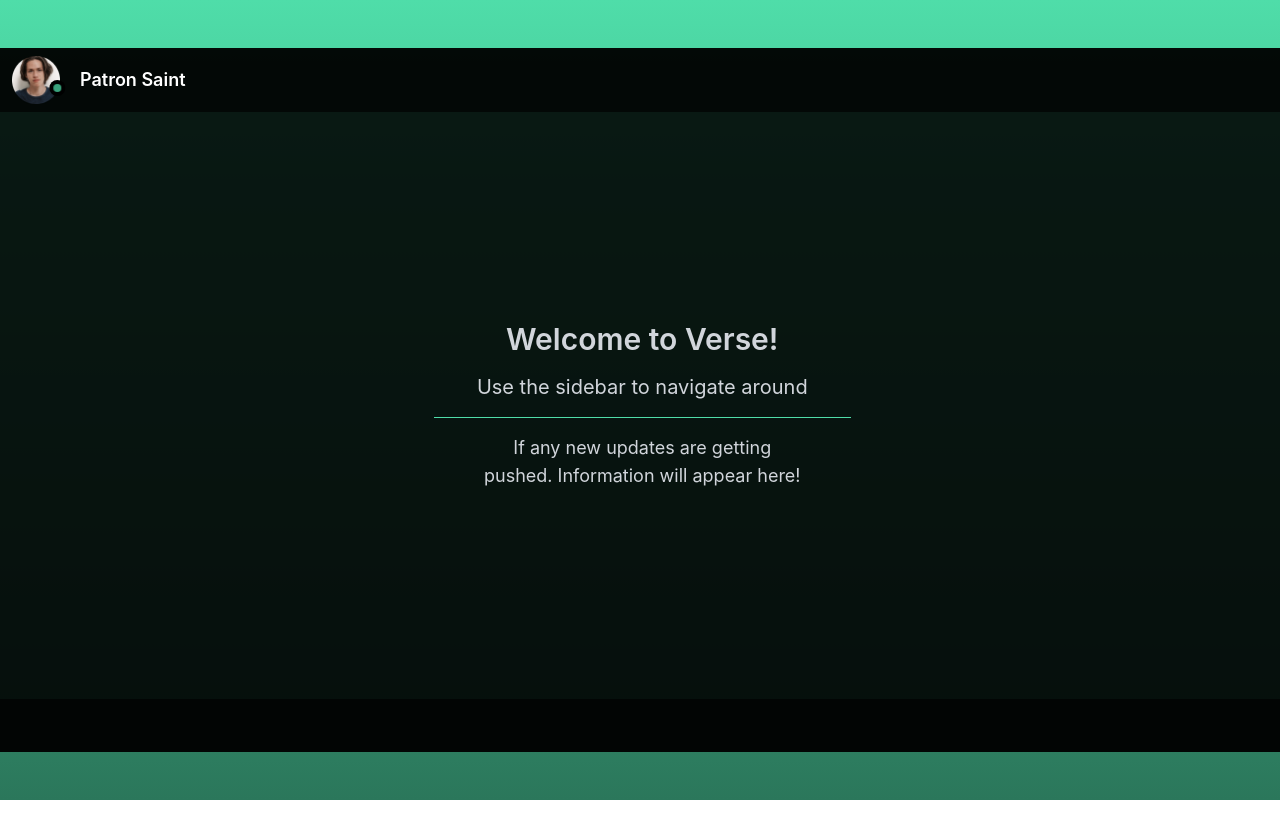
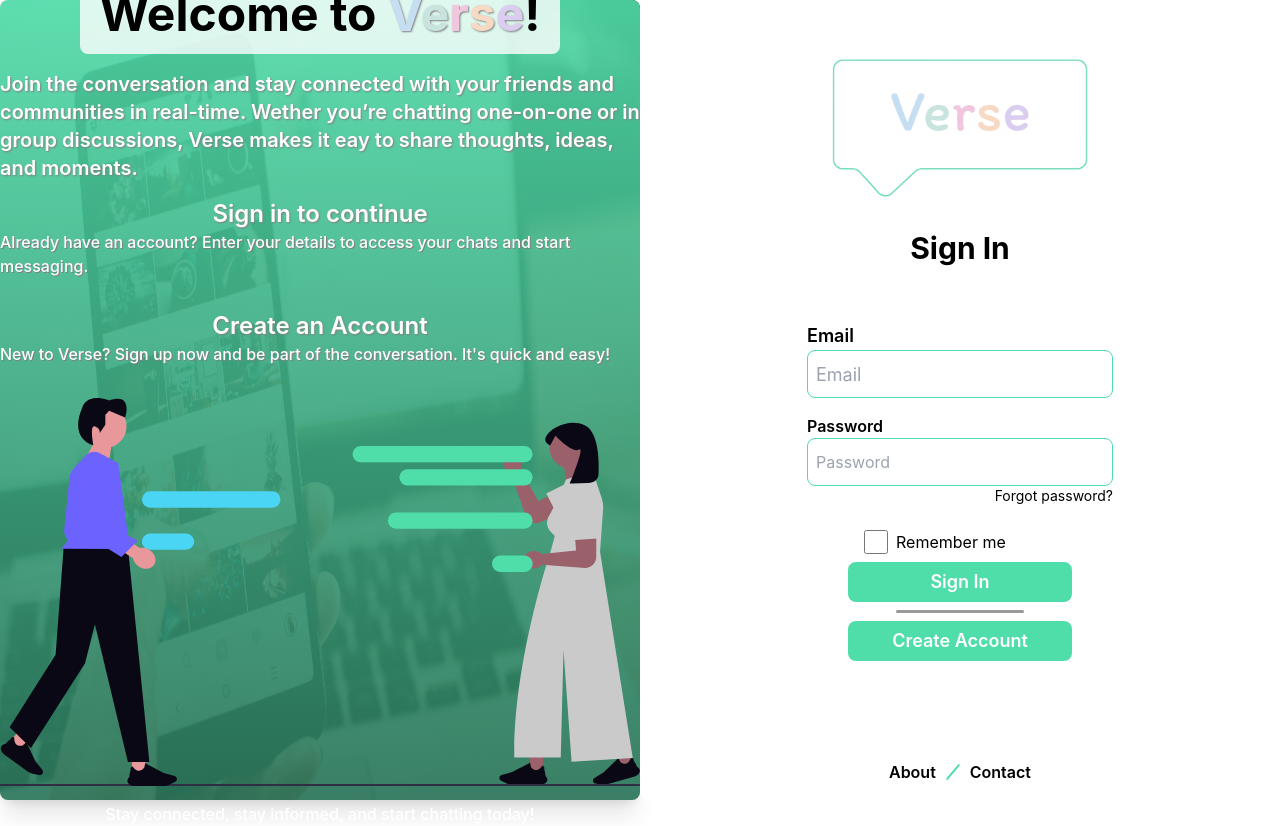
Before and after one commit to JoelSRJE/Verse-Chat-App, a Next.js app: page / in a window 1280 px wide. Before the commit the page ends 800 px from the top, so only its background shows below. Built offline with nearby package versions, Linux system fonts and the light colour scheme.

Commit message:
Restructured login/register to auth

```diff
--- a/src/app/page.js
+++ b/src/app/page.js
@@ -1,11 +1,19 @@
-import React from "react";
-import LoginPage from "./pages/auth/login";
+"use client";
+import React, { useState } from "react";
+
 import ChattApp from "./pages/chatt/chatt";
+import LoginPage from "./pages/auth/login/login";
+import AuthLandingPage from "./pages/auth/login/page";
 
 export default function Home() {
+  const [isLoggedIn, setIsLoggedIn] = useState(false);
   return (
     <div className=" flex w-screen h-screen">
-      <ChattApp />
+      {isLoggedIn ? (
+        <ChattApp />
+      ) : (
+        <AuthLandingPage setIsLoggedIn={setIsLoggedIn} />
+      )}
     </div>
   );
 }
--- /dev/null
+++ b/src/app/pages/auth/login/login.jsx
@@ -0,0 +1,56 @@
+import React from "react";
+import Image from "next/image";
+
+const LoginComponent = ({ handleContent }) => {
+  return (
+    <div className="flex flex-col flex-1 justify-center items-center bg-white rounded-l-[8px] relative">
+      <div className="flex flex-col justify-center items-center mb-20">
+        <img src="/verselogo.png" alt="Verse logo" className="w-2/5 mb-8" />
+        <span className="text-3xl font-bold mb-12">Sign In</span>
+        <div className="flex flex-col gap-4 mb-4 p-2">
+          <div className="flex flex-col text-lg">
+            <span className=" font-semibold">Email</span>
+            <input
+              type="email"
+              placeholder="Email"
+              className="h-[3rem] p-2 rounded-lg border-[1px] border-greenHighlight"
+            />
+          </div>
+          <div className="flex flex-col">
+            <span className="font-semibold">Password</span>
+            <input
+              type="password"
+              placeholder="Password"
+              className="h-[3rem] p-2 rounded-lg border-[1px] border-greenHighlight"
+            />
+
+            <button className="text-end text-sm hover:text-greenHighlight">
+              Forgot password?
+            </button>
+          </div>
+        </div>
+        <div className="flex flex-row justify-start items-center gap-2 w-[12rem] hover:bg-greenHighlight">
+          <input type="checkbox" className="h-6 w-6 cursor-pointer" />
+          <span>Remember me</span>
+        </div>
+        <div className="flex flex-col justify-center items-center w-[15rem] gap-2 mt-2">
+          <button
+            className="h-[2.5rem] w-[14rem] text-lg font-semibold text-white border-2 border-greenHighlight bg-greenHighlight rounded-lg ease-in duration-200 hover:bg-transparent hover:text-greenHighlight"
+            onClick={() => handleContent()}
+          >
+            Sign In
+          </button>
+          <div className="w-[8rem] h-[3px] rounded-lg bg-[#000000]/40" />
+          <button
+            className="h-[2.5rem] w-[14rem] text-lg font-semibold text-white border-2 border-greenHighlight bg-greenHighlight rounded-lg ease-in duration-200 hover:bg-transparent hover:text-greenHighlight"
+            onClick={() => handleContent()}
+          >
+            Create Account
+          </button>
+        </div>
+      </div>
+    </div>
+  );
+};
+
+export default LoginComponent;
--- a/src/app/pages/auth/login.jsx
+++ b/src/app/pages/auth/login/page.jsx
@@ -1,7 +1,10 @@
-import React from "react";
-import Image from "next/image";
+import React, { useState } from "react";
+import LoginComponent from "./login";
+import RegisterPage from "../register/register";
 
-const LoginPage = () => {
+const AuthLandingPage = () => {
+  const [rightContent, setRightContent] = useState(true);
+
   const getChar = () => {
     const appName = "Verse";
     const colors = ["#C6DEF1", "#C9E4DE", "#F2C6DE", "#F7D9C4", "#DBCDF0"];
@@ -14,6 +17,10 @@
         {char}
       </span>
     ));
+  };
+
+  const handleContent = () => {
+    setRightContent(!rightContent);
   };
 
   return (
@@ -70,45 +77,12 @@
 
       {/* right side */}
       <div className="flex flex-col flex-1 justify-center items-center w-screen h-screen bg-white rounded-l-[8px] relative">
-        <div className="flex flex-col justify-center items-center mb-20">
-          <img src="/verselogo.png" alt="Verse logo" className="w-2/5 mb-8" />
-          <span className="text-3xl font-bold mb-12">Sign In</span>
-          <div className="flex flex-col gap-4 mb-4">
-            <div className="flex flex-col gap-1">
-              <span className="text-lg">Email</span>
-              <input
-                type="email"
-                placeholder="Email"
-                className="h-12 px-4 rounded-lg border-[1px] border-greenHighlight"
-              />
-            </div>
-            <div className="flex flex-col gap-1">
-              <span className="text-lg">Password</span>
-              <input
-                type="password"
-                placeholder="Password"
-                className="h-12 px-4 rounded-lg border-[1px] border-greenHighlight"
-              />
-
-              <button className="text-end text-sm hover:text-greenHighlight">
-                Forgot password?
-              </button>
-            </div>
-          </div>
-          <div className="flex flex-row justify-start items-center gap-2 w-[12rem]">
-            <input type="checkbox" className="h-6 w-6 cursor-pointer" />
-            <span>Remember me</span>
-          </div>
-          <div className="flex flex-col justify-center items-center w-[12rem] gap-2 mt-2">
-            <button className="h-[2rem] w-[12rem] border-2 border-greenHighlight bg-greenHighlight rounded-lg ease-in duration-200 hover:bg-transparent">
-              Sign In
-            </button>
-            <div className="w-[8rem] h-[3px] rounded-lg bg-[#000000]/40" />
-            <button className="h-[2rem] w-[12rem] border-2 border-greenHighlight bg-greenHighlight rounded-lg ease-in duration-200 hover:bg-transparent">
-              Create Account
-            </button>
-          </div>
-        </div>
+        {/* renderContent */}
+        {rightContent ? (
+          <LoginComponent handleContent={handleContent} />
+        ) : (
+          <RegisterPage handleContent={handleContent} />
+        )}
 
         {/* About / Contact */}
         <div className="absolute bottom-4 flex items-center justify-center gap-4">
@@ -125,4 +99,4 @@
   );
 };
 
-export default LoginPage;
+export default AuthLandingPage;
--- /dev/null
+++ b/src/app/pages/auth/register/register.jsx
@@ -0,0 +1,83 @@
+import React, { useState } from "react";
+
+const RegisterPage = ({ handleContent }) => {
+  const [avatar, setAvatar] = useState(null);
+  const [username, setUsername] = useState("");
+  const [email, setEmail] = useState("");
+  const [password, setPassword] = useState("");
+
+  const handleAvatar = (e) => {
+    setAvatar(e.target.files[0]);
+  };
+
+  return (
+    <div className="flex flex-col flex-1 justify-center items-center bg-white rounded-l-[8px] relative">
+      <div className="flex flex-col justify-center items-center mb-20">
+        <img src="/verselogo.png" alt="Verse logo" className="w-2/5 mb-8" />
+        <span className="text-3xl font-bold mb-12">Register</span>
+        <div className="flex flex-col gap-4 mb-4 p-2">
+          <div className="flex flex-col justify-center items-center gap-2">
+            <div className="flex justify-center items-center w-[8.5rem] h-[8.5rem] border-2 border-dashed border-greenHighlight rounded-lg">
+              {avatar ? (
+                <img
+                  src={URL.createObjectURL(avatar)}
+                  alt="User avatar preview"
+                  className="w-[8.5rem] h-[8.3rem] rounded-lg"
+                />
+              ) : (
+                <div>
+                  <span className="italic">Choose image</span>
+                </div>
+              )}
+            </div>
+            <input
+              type="file"
+              onChange={(e) => handleAvatar(e)}
+              className="bg-greenHighlight p-2 rounded-lg text-white cursor-pointer"
+            />
+          </div>
+
+          <div className="flex flex-col text-lg">
+            <span className=" font-semibold">Username</span>
+            <input
+              type="text"
+              placeholder="Enter username"
+              className="h-[3rem] p-2 rounded-lg border-[1px] border-greenHighlight"
+            />
+          </div>
+          <div className="flex flex-col text-lg">
+            <span className=" font-semibold">Email</span>
+            <input
+              type="email"
+              placeholder="Enter email"
+              className="h-[3rem] p-2 rounded-lg border-[1px] border-greenHighlight"
+            />
+          </div>
+          <div className="flex flex-col">
+            <span className="font-semibold">Password</span>
+            <input
+              type="password"
+              placeholder="Choose password"
+              className="h-[3rem] p-2 rounded-lg border-[1px] border-greenHighlight"
+            />
+          </div>
+        </div>
+
+        <div className="flex flex-col justify-center items-center w-[15rem] gap-2 mt-2">
+          <button className="h-[2.5rem] w-[14rem] text-lg font-semibold text-white border-2 border-greenHighlight bg-greenHighlight rounded-lg ease-in duration-200 hover:bg-transparent hover:text-greenHighlight">
+            Create Account
+          </button>
+          <div className="w-[8rem] h-[3px] rounded-lg bg-[#000000]/40" />
+          <button
+            className="h-[2.5rem] w-[14rem] text-lg font-semibold text-white border-2 border-greenHighlight bg-greenHighlight rounded-lg ease-in duration-200 hover:bg-transparent hover:text-greenHighlight"
+            onClick={() => handleContent()}
+          >
+            Go Back
+          </button>
+        </div>
+      </div>
+    </div>
+  );
+};
+
+export default RegisterPage;
```
Also changed, not shown: src/utils/firebaseConfig.jsx (added, +15 -0 lines), 1 other file (tests, documents, lock files or other folders).
